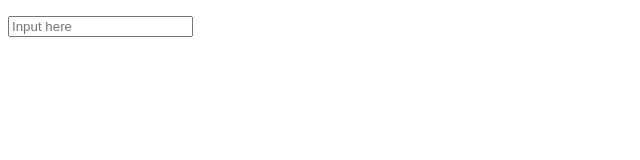
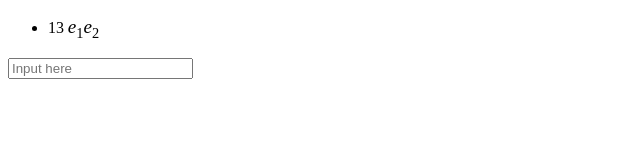
Before and after one commit to arsatiki/clical.js, a website: page index.html in a window 1280 px wide. Shown: the whole page, without its empty margins (0-640 px from the left). Drawn offline with Linux system fonts and the light colour scheme.

Commit message:
Add some styling for the vectors

```diff
--- /dev/null
+++ b/css/main.css
@@ -0,0 +1,10 @@
+.vector {
+	font-style: italic;
+	font-size: 120%;
+	padding: 0 0.2em;
+}
+.vector sub {
+	font-style: normal;
+	vertical-align: sub;
+	font-size: 75%;
+}
--- a/index.html
+++ b/index.html
@@ -1,11 +1,13 @@
 <!doctype html>
 <html>
 <head>
+	<link rel="stylesheet" href="css/main.css"></style>
 	<script src="js/jquery-1.7.1.min.js"></script>
 	<script src="js/ui.js"></script>
 </head>
 <body>
 	<ul id="results">
+		<li>13<span class="vector">e<sub>1</sub>e<sub>2</sub></span></li>
 	</ul>
 	<input id="input" placeholder="Input here"></input>
 
```
